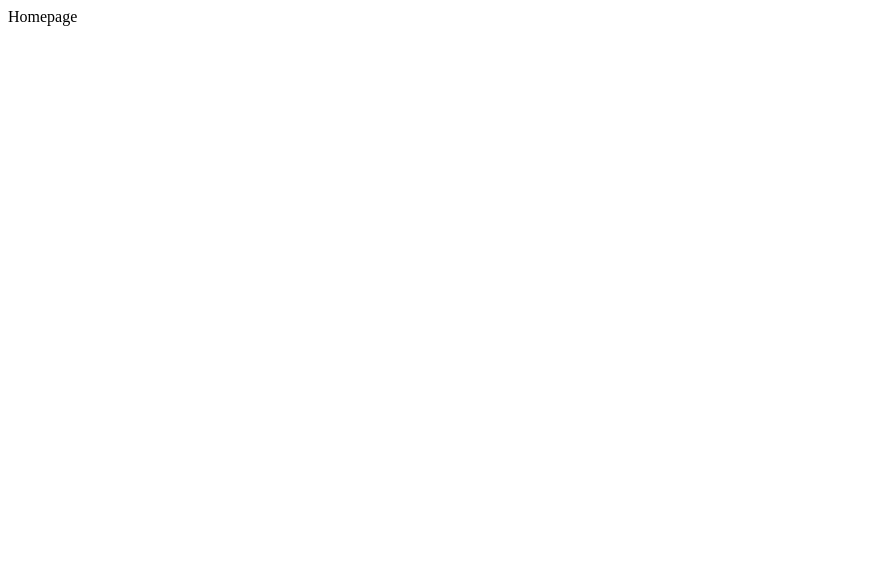
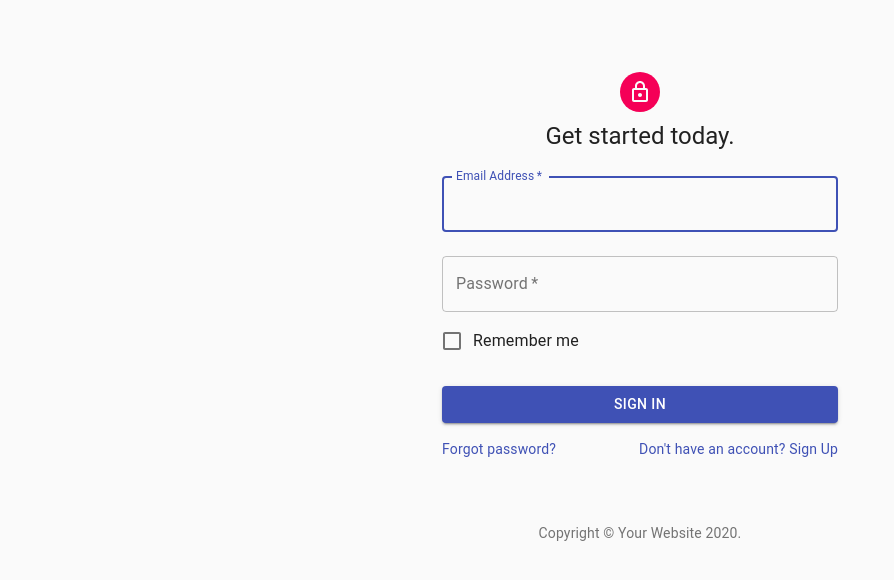
Before and after one commit to dastryyy/FoodLogRepo, a React (Create React App) app: page / in a window 1280 px wide. Shown: the top 580 px of the page, without its empty margins (0-894 px from the left). Built offline with nearby package versions, Linux system fonts and the light colour scheme.

Commit message:
Added homepage template

```diff
--- a/package.json
+++ b/package.json
@@ -3,6 +3,8 @@
   "version": "0.1.0",
   "private": true,
   "dependencies": {
+    "@material-ui/core": "^4.9.14",
+    "@material-ui/icons": "^4.9.1",
     "@testing-library/jest-dom": "^4.2.4",
     "@testing-library/react": "^9.5.0",
     "@testing-library/user-event": "^7.2.1",
@@ -11,6 +13,8 @@
     "ejs": "^3.1.2",
     "express": "^4.17.1",
     "express-ejs-layouts": "^2.5.0",
+    "material-ui": "^0.20.2",
+    "mdbreact": "^4.26.1",
     "mongodb": "^3.5.7",
     "mongoose": "^5.9.13",
     "morgan": "^1.10.0",
--- a/src/App.js
+++ b/src/App.js
@@ -1,11 +1,12 @@
 import React from 'react';
 import { Route, Switch, Redirect  } from 'react-router-dom';
+import Homepage from './components/Homepage';
 
 
 const App = () => {
   return (
     <div>
-      Homepage
+      <Homepage/>
     </div>
   );
 }
--- a/src/components/Homepage.jsx
+++ b/src/components/Homepage.jsx
@@ -1,71 +1,117 @@
-import React from "react";
-import {
-  MDBContainer,
-  MDBRow,
-  MDBCol,
-  MDBCard,
-  MDBCardBody,
-  MDBModalFooter,
-  MDBIcon,
-  MDBCardHeader,
-  MDBBtn,
-  MDBInput
-} from "mdbreact";
+import React from 'react';
+import Avatar from '@material-ui/core/Avatar';
+import Button from '@material-ui/core/Button';
+import CssBaseline from '@material-ui/core/CssBaseline';
+import TextField from '@material-ui/core/TextField';
+import FormControlLabel from '@material-ui/core/FormControlLabel';
+import Checkbox from '@material-ui/core/Checkbox';
+import Link from '@material-ui/core/Link';
+import Grid from '@material-ui/core/Grid';
+import Box from '@material-ui/core/Box';
+import LockOutlinedIcon from '@material-ui/icons/LockOutlined';
+import Typography from '@material-ui/core/Typography';
+import { makeStyles } from '@material-ui/core/styles';
+import Container from '@material-ui/core/Container';
 
-const FormPage = () => {
+function Copyright() {
   return (
-    <MDBContainer>
-      <MDBRow>
-        <MDBCol md="6">
-          <MDBCard>
-            <MDBCardBody>
-              <MDBCardHeader className="form-header deep-blue-gradient rounded">
-                <h3 className="my-3">
-                  <MDBIcon icon="lock" /> Login:
-                </h3>
-              </MDBCardHeader>
-              <form>
-                <div className="grey-text">
-                  <MDBInput
-                    label="Type your email"
-                    icon="envelope"
-                    group
-                    type="email"
-                    validate
-                    error="wrong"
-                    success="right"
-                  />
-                  <MDBInput
-                    label="Type your password"
-                    icon="lock"
-                    group
-                    type="password"
-                    validate
-                  />
-                </div>
+    <Typography variant="body2" color="textSecondary" align="center">
+      {'Copyright © '}
+      <Link color="inherit" href="https://material-ui.com/">
+        Your Website
+      </Link>{' '}
+      {new Date().getFullYear()}
+      {'.'}
+    </Typography>
+  );
+}
 
-              <div className="text-center mt-4">
-                <MDBBtn
-                  color="light-blue"
-                  className="mb-3"
-                  type="submit"
-                >
-                  Login
-                </MDBBtn>
-              </div>
-              </form>
-              <MDBModalFooter>
-                <div className="font-weight-light">
-                  <p>Not a member? Sign Up</p>
-                  <p>Forgot Password?</p>
-                </div>
-              </MDBModalFooter>
-            </MDBCardBody>
-          </MDBCard>
-        </MDBCol>
-      </MDBRow>
-    </MDBContainer>
+const useStyles = makeStyles((theme) => ({
+  paper: {
+    marginTop: theme.spacing(8),
+    display: 'flex',
+    flexDirection: 'column',
+    alignItems: 'center',
+  },
+  avatar: {
+    margin: theme.spacing(1),
+    backgroundColor: theme.palette.secondary.main,
+  },
+  form: {
+    width: '100%', // Fix IE 11 issue.
+    marginTop: theme.spacing(1),
+  },
+  submit: {
+    margin: theme.spacing(3, 0, 2),
+  },
+}));
+
+export default function SignIn() {
+  const classes = useStyles();
+
+  return (
+    <Container component="main" maxWidth="xs">
+      <CssBaseline />
+      <div className={classes.paper}>
+        <Avatar className={classes.avatar}>
+          <LockOutlinedIcon />
+        </Avatar>
+        <Typography component="h1" variant="h5">
+          Get started today.
+        </Typography>
+        <form className={classes.form} noValidate>
+          <TextField
+            variant="outlined"
+            margin="normal"
+            required
+            fullWidth
+            id="email"
+            label="Email Address"
+            name="email"
+            autoComplete="email"
+            autoFocus
+          />
+          <TextField
+            variant="outlined"
+            margin="normal"
+            required
+            fullWidth
+            name="password"
+            label="Password"
+            type="password"
+            id="password"
+            autoComplete="current-password"
+          />
+          <FormControlLabel
+            control={<Checkbox value="remember" color="primary" />}
+            label="Remember me"
+          />
+          <Button
+            type="submit"
+            fullWidth
+            variant="contained"
+            color="primary"
+            className={classes.submit}
+          >
+            Sign In
+          </Button>
+          <Grid container>
+            <Grid item xs>
+              <Link href="#" variant="body2">
+                Forgot password?
+              </Link>
+            </Grid>
+            <Grid item>
+              <Link href="#" variant="body2">
+                {"Don't have an account? Sign Up"}
+              </Link>
+            </Grid>
+          </Grid>
+        </form>
+      </div>
+      <Box mt={8}>
+        <Copyright />
+      </Box>
+    </Container>
   );
-};
-
-export default FormPage;
+}
```
Also changed, not shown: 1 other file (tests, documents, lock files or other folders).
